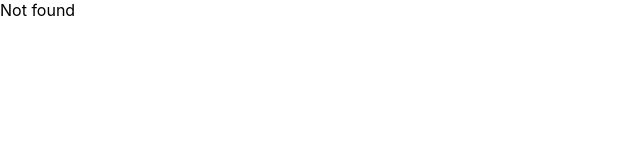
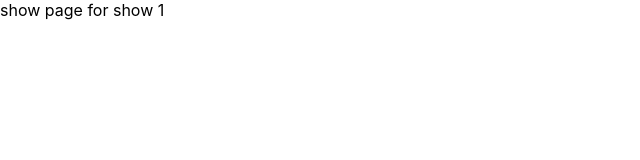
Before and after one commit to Roshini05112001/box-office, a React (Create React App) app: page /show/1 in a window 1280 px wide. Shown: the top 160 px of the page, without its empty margins (0-640 px from the left). Built offline with nearby package versions, Linux system fonts and the light colour scheme.

Commit message:
created dynamic show page

```diff
--- a/src/App.jsx
+++ b/src/App.jsx
@@ -2,6 +2,7 @@
 import Home from './pages/Home';
 import Starred from './pages/Starred';
 import MainLayout from './components/MainLayout';
+import Show from './pages/Show';
 
 function App() {
   return (
@@ -11,6 +12,7 @@
           <Route path="/" element={<Home />} />
           <Route path="/Starred" element={<Starred />} />
         </Route>
+        <Route path='/show/:showId' element={<Show/>}/>
         <Route path="*" element={<div>Not found</div>} />
       </Routes>
     </BrowserRouter>
--- a/src/components/shows/ShowCard.jsx
+++ b/src/components/shows/ShowCard.jsx
@@ -1,6 +1,6 @@
 import { Link } from "react-router-dom";
 
-const ShowCard = ({name , image,  summary}) =>{
+const ShowCard = ({name , image, id, summary}) =>{
 
     const summaryStriped = summary ? summary.split(" ").slice(0,10).join(' ').replace(/<.+?>/g, '') : "No description" ;
     return <div>
@@ -10,7 +10,7 @@
         <h1>{name}</h1>
         <p>{summaryStriped}</p>
         <div>
-            <Link to="./">Read More</Link>
+            <Link to={`/show/${id}`}>Read More</Link>
             <button type="button">Star me</button>
         </div>
     </div>
--- /dev/null
+++ b/src/pages/Show.jsx
@@ -0,0 +1,7 @@
+import { useParams } from "react-router-dom";
+
+const Show = () =>{
+    const {showId} = useParams();
+    return <div>show page for show {showId}</div>
+}
+export default Show;
```
